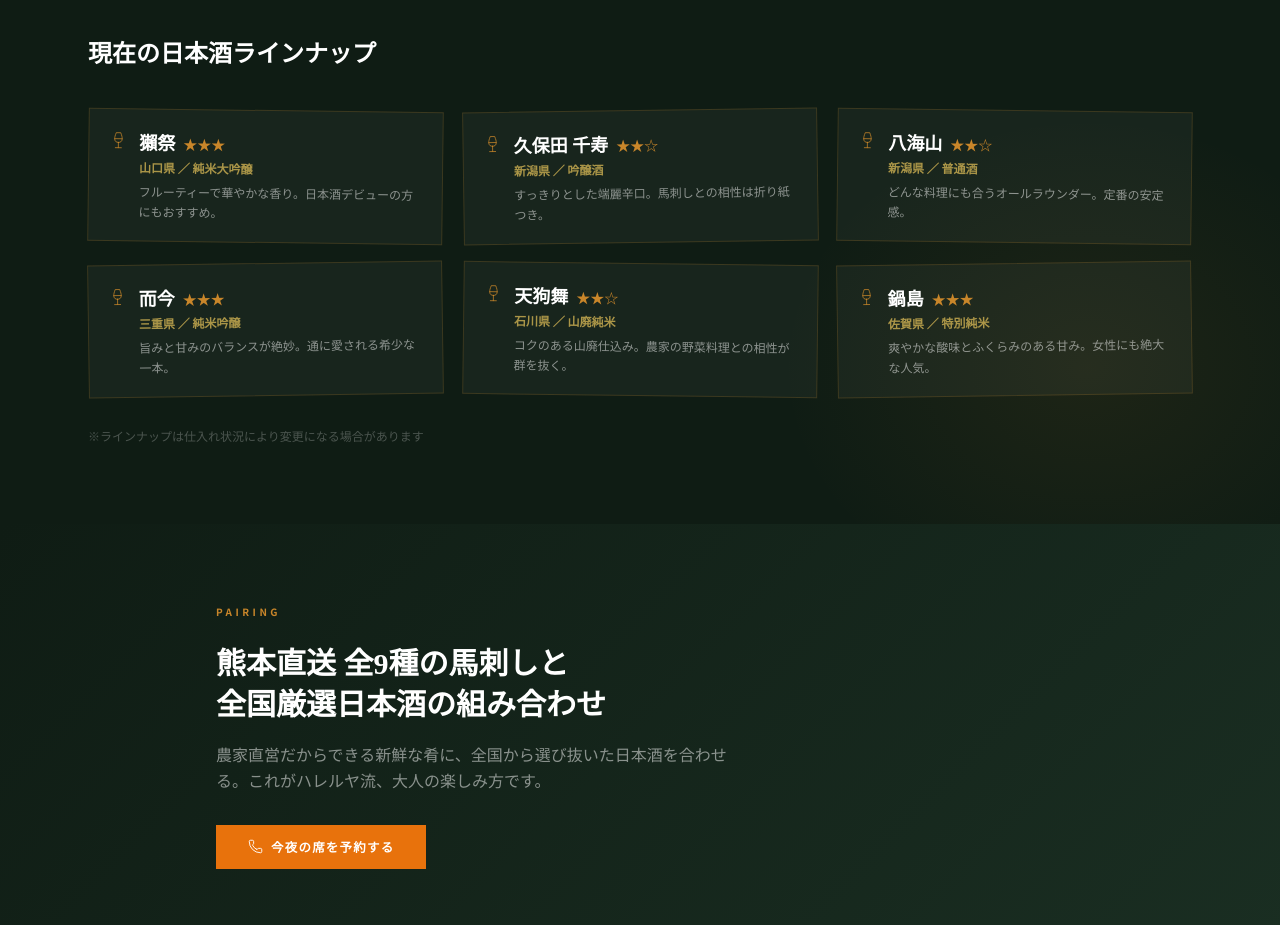
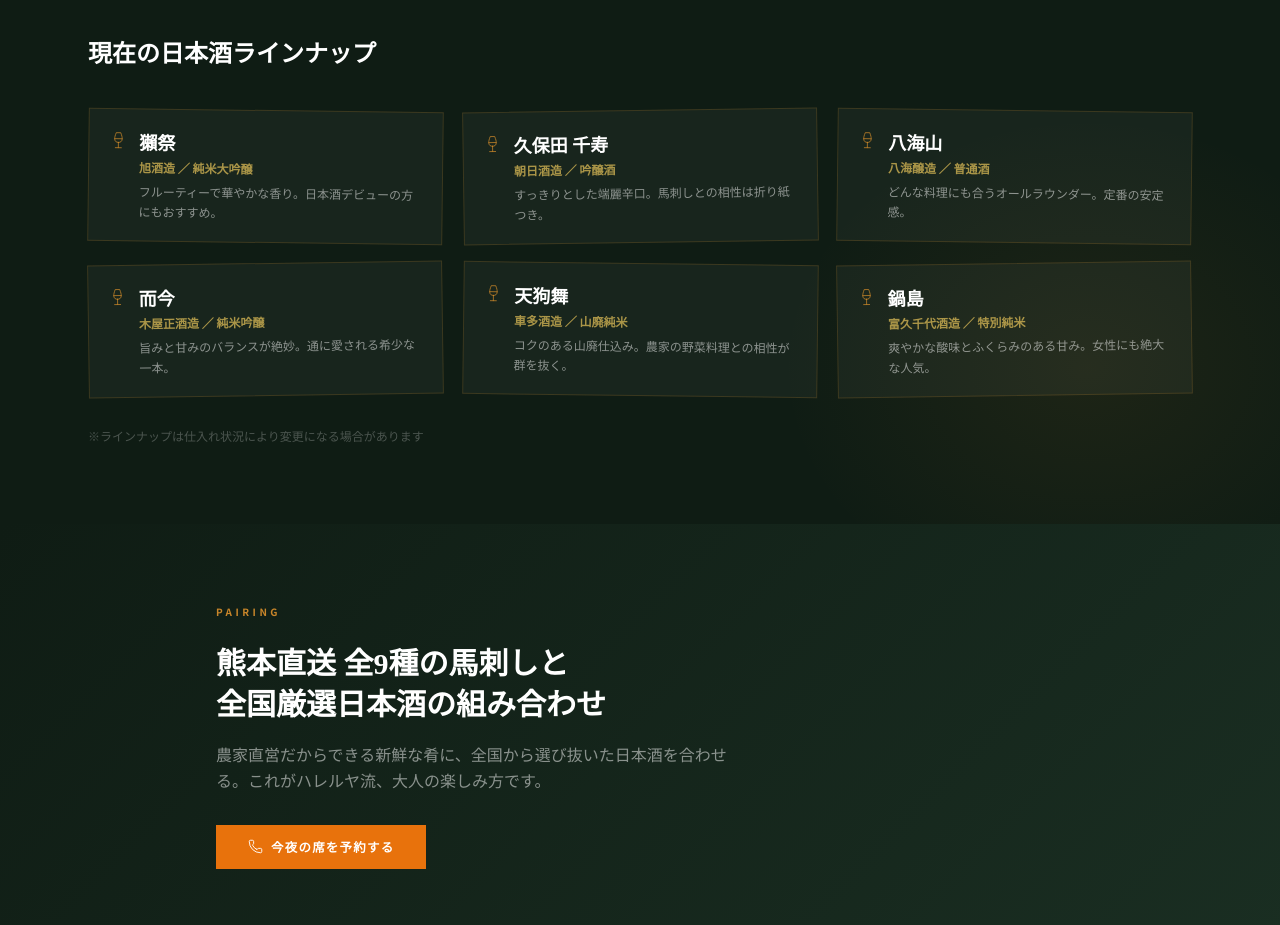
Before and after one commit to watarufiji-gif/hallelujah, a Next.js app: page /sake in a window 1280 px wide. Shown: the part 960-1885 px from the top of the page. Built offline with nearby package versions, Linux system fonts and the light colour scheme; a web font is replaced by a local one.

Commit message:
feat: replace star rating with brewery name in sake lineup
Remove grade (★) display, add brewery field to each sake entry,
show brewery name where prefecture was shown.

Co-Authored-By: Claude Sonnet 4.6 <noreply@anthropic.com>

```diff
--- a/src/app/sake/page.tsx
+++ b/src/app/sake/page.tsx
@@ -32,12 +32,9 @@ function SakeCard({ sake, idx }: { sake: SakeItem; idx: number }) {
       <div className="flex items-start gap-3">
         <Wine size={18} strokeWidth={1} className="text-[#c9862a] shrink-0 mt-0.5" />
         <div className="flex-1 min-w-0">
-          <div className="flex items-baseline gap-2 flex-wrap mb-0.5">
-            <h3 className="font-serif text-lg font-bold text-white">{sake.name}</h3>
-            <span className="text-[#c9862a] text-sm">{sake.grade}</span>
-          </div>
+          <h3 className="font-serif text-lg font-bold text-white mb-0.5">{sake.name}</h3>
           <p className="text-[#e8c55a]/70 text-xs font-semibold mb-1.5">
-            {sake.region} ／ {sake.type}
+            {sake.brewery} ／ {sake.type}
           </p>
           <p className="text-white/50 text-xs leading-relaxed">{sake.desc}</p>
         </div>
--- a/src/data/menu.json
+++ b/src/data/menu.json
@@ -112,12 +112,12 @@
       { "duration": "無制限", "price": "4,380" }
     ],
     "list": [
-      { "id": "s1", "name": "獺祭",        "region": "山口県", "type": "純米大吟醸", "grade": "★★★", "desc": "フルーティーで華やかな香り。日本酒デビューの方にもおすすめ。",    "emoji": "🍶" },
-      { "id": "s2", "name": "久保田 千寿", "region": "新潟県", "type": "吟醸酒",    "grade": "★★☆", "desc": "すっきりとした端麗辛口。馬刺しとの相性は折り紙つき。",          "emoji": "🍶" },
-      { "id": "s3", "name": "八海山",      "region": "新潟県", "type": "普通酒",    "grade": "★★☆", "desc": "どんな料理にも合うオールラウンダー。定番の安定感。",              "emoji": "🍶" },
-      { "id": "s4", "name": "而今",        "region": "三重県", "type": "純米吟醸",  "grade": "★★★", "desc": "旨みと甘みのバランスが絶妙。通に愛される希少な一本。",            "emoji": "🍶" },
-      { "id": "s5", "name": "天狗舞",      "region": "石川県", "type": "山廃純米",  "grade": "★★☆", "desc": "コクのある山廃仕込み。農家の野菜料理との相性が群を抜く。",        "emoji": "🍶" },
-      { "id": "s6", "name": "鍋島",        "region": "佐賀県", "type": "特別純米",  "grade": "★★★", "desc": "爽やかな酸味とふくらみのある甘み。女性にも絶大な人気。",          "emoji": "🍶" }
+      { "id": "s1", "name": "獺祭",        "brewery": "旭酒造",       "region": "山口県", "type": "純米大吟醸", "desc": "フルーティーで華やかな香り。日本酒デビューの方にもおすすめ。",    "emoji": "🍶" },
+      { "id": "s2", "name": "久保田 千寿", "brewery": "朝日酒造",     "region": "新潟県", "type": "吟醸酒",    "desc": "すっきりとした端麗辛口。馬刺しとの相性は折り紙つき。",          "emoji": "🍶" },
+      { "id": "s3", "name": "八海山",      "brewery": "八海醸造",     "region": "新潟県", "type": "普通酒",    "desc": "どんな料理にも合うオールラウンダー。定番の安定感。",              "emoji": "🍶" },
+      { "id": "s4", "name": "而今",        "brewery": "木屋正酒造",   "region": "三重県", "type": "純米吟醸",  "desc": "旨みと甘みのバランスが絶妙。通に愛される希少な一本。",            "emoji": "🍶" },
+      { "id": "s5", "name": "天狗舞",      "brewery": "車多酒造",     "region": "石川県", "type": "山廃純米",  "desc": "コクのある山廃仕込み。農家の野菜料理との相性が群を抜く。",        "emoji": "🍶" },
+      { "id": "s6", "name": "鍋島",        "brewery": "富久千代酒造", "region": "佐賀県", "type": "特別純米",  "desc": "爽やかな酸味とふくらみのある甘み。女性にも絶大な人気。",          "emoji": "🍶" }
     ]
   }
 }
```
